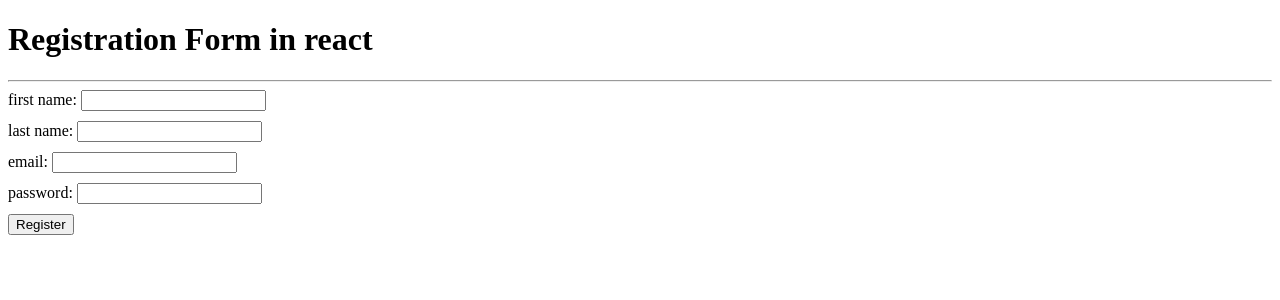
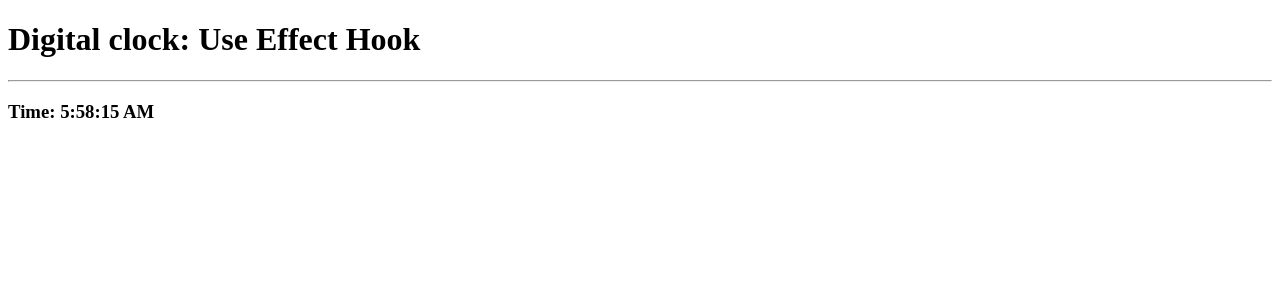
Before and after one commit to mistersakil/react-19, a React (Create React App) app: page / in a window 1280 px wide. Shown: the top 300 px of the page. Built offline with nearby package versions, Linux system fonts and the light colour scheme.

Commit message:
digital clock using use effect hook

```diff
--- a/src/App.js
+++ b/src/App.js
@@ -7,10 +7,12 @@
 // import ShortCircuit from "./components/ShortCircuit";
 // import Counter from "./components/Counter";
 import Form from "./components/Form";
+import UseEffect from "./components/UseEffect";
 function App() {
   return (
     <div className="App">
-      <Form />
+      <UseEffect />
+      {/* <Form /> */}
       {/* <Counter /> */}
       {/* <ShortCircuit /> */}
       {/* <Todo /> */}
--- /dev/null
+++ b/src/components/UseEffect.jsx
@@ -0,0 +1,24 @@
+import React, { useEffect, useState } from "react";
+
+const UseEffect = () => {
+  let [time, setTime] = useState(getTime());
+
+  function getTime() {
+    return new Date().toLocaleTimeString();
+  }
+
+  useEffect(() => {
+    setInterval(() => {
+      setTime(getTime());
+    }, 1000);
+  }, []);
+
+  return (
+    <div>
+      <h1>Digital clock: Use Effect Hook</h1> <hr />
+      <h3>Time: {time}</h3>
+    </div>
+  );
+};
+
+export default UseEffect;
```
